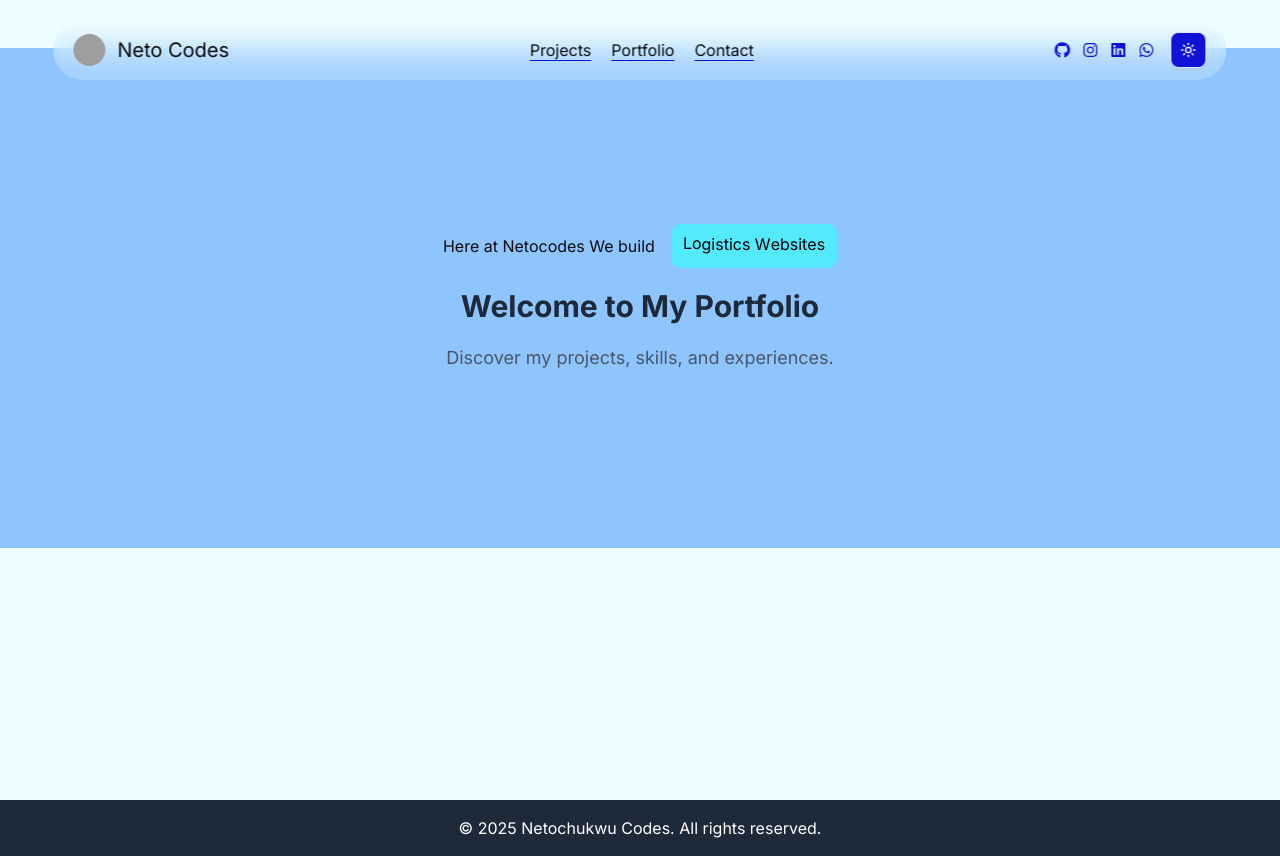
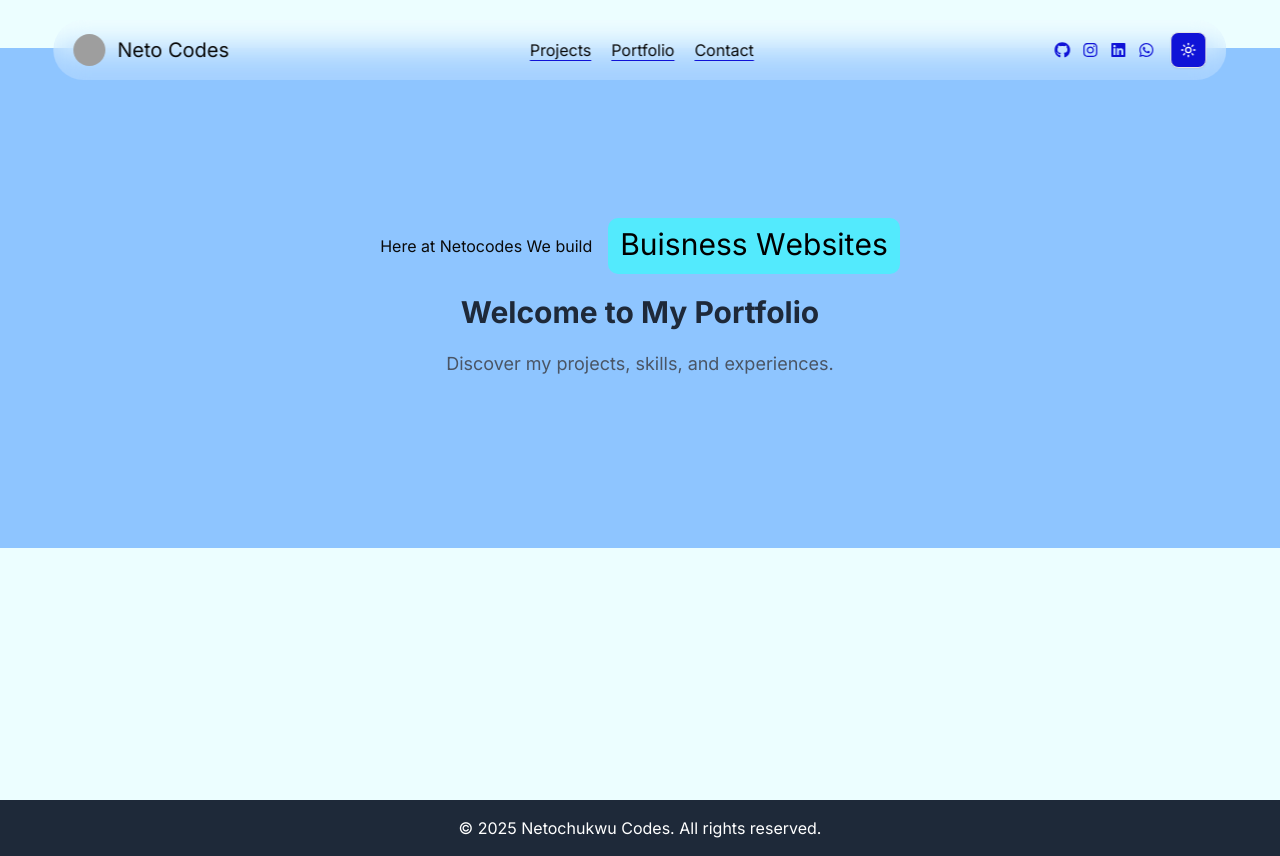
Before and after one commit to Netocodes/portfolio.netocodes, a Next.js app in the folder portfolio/: page / in a window 1280 px wide. Built offline with nearby package versions, Linux system fonts and the light colour scheme; grey boxes are pictures that could not be loaded.

Commit message:
Enhance HeroSection: Update RotatingText styles and increase rotation interval

```diff
--- a/portfolio/package.json
+++ b/portfolio/package.json
@@ -17,12 +17,16 @@
     "@radix-ui/react-navigation-menu": "^1.2.5",
     "@radix-ui/react-slot": "^1.1.2",
     "@react-spring/web": "^9.7.5",
+    "@react-three/drei": "^9.121.4",
+    "@react-three/fiber": "^8.17.14",
+    "@react-three/rapier": "^1.4.0",
     "class-variance-authority": "^0.7.1",
     "clsx": "^2.1.1",
     "framer-motion": "^12.6.3",
     "jsrepo": "^1.45.3",
     "lucide-react": "^0.487.0",
     "matter-js": "^0.20.0",
+    "meshline": "^3.3.1",
     "next": "15.2.4",
     "next-themes": "^0.4.6",
     "postcss": "^8.5.3",
@@ -30,6 +34,7 @@
     "react-dom": "^19.0.0",
     "react-icons": "^5.5.0",
     "tailwind-merge": "^3.1.0",
+    "three": "^0.175.0",
     "tw-animate-css": "^1.2.5"
   },
   "devDependencies": {
--- a/portfolio/src/app/home/herosection.tsx
+++ b/portfolio/src/app/home/herosection.tsx
@@ -10,11 +10,12 @@ const HeroSection = () => {
       <div className="flex flex-col items-center justify-center gap-y-5">
 
 
+
 <div className="flex flex-col lg:flex-row gap-4 items-center">
   <h1>Here at Netocodes We build</h1>
 <RotatingText
   texts={['E-Cormerce Websites', 'Buisness Websites', 'Logistics Websites', 'Everything Website Related']}
-  mainClassName="px-2 sm:px-2 md:px-3 bg-cyan-300 text-black overflow-hidden py-0.5 sm:py-1 md:py-2 justify-center rounded-lg"
+  mainClassName="px-2 sm:px-2 text-3xl md:px-3 bg-cyan-300 dark:bg-blue-800 dark:text-white  text-black overflow-hidden py-0.5 sm:py-1 md:py-2 justify-center rounded-lg"
   staggerFrom={"last"}
   initial={{ y: "100%" }}
   animate={{ y: 0 }}
@@ -22,7 +23,7 @@ const HeroSection = () => {
   staggerDuration={0.025}
   splitLevelClassName="overflow-hidden pb-0.5 sm:pb-1 md:pb-1"
   transition={{ type: "spring", damping: 30, stiffness: 400 }}
-  rotationInterval={2000}
+  rotationInterval={3000}
 />
 </div>
 
```
Also changed, not shown: 1 other file (tests, documents, lock files or other folders).
